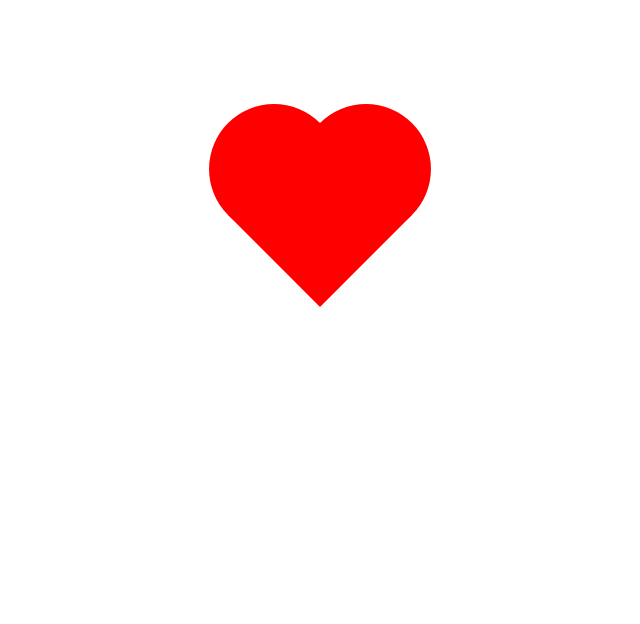
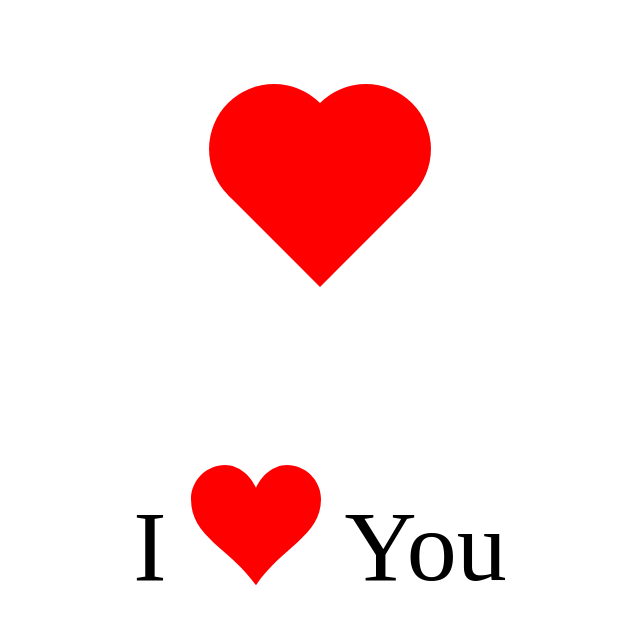
Before and after one commit to Bshar-Bkaya/Creat-heart, a plain HTML site: page index.html in a window 1280 px wide. Shown: the whole page, without its empty margins (320-960 px from the left). Drawn offline with Linux system fonts and the light colour scheme.

Commit message:
Add the moving heart

```diff
--- a/index.html
+++ b/index.html
@@ -9,6 +9,16 @@
     <title>Heart</title>
   </head>
   <body>
-    <div class="heart"></div>
+     <div class="heart"></div>
+    <div class="moveing-heart">
+      <span>I</span>
+      <svg class="heart2" viewBox="0 0 32 29.6">
+        <path
+          d="M23.6,0c-3.4,0-6.3,2.7-7.6,5.6C14.7,2.7,11.8,0,8.4,0C3.8,0,0,3.8,0,8.4c0,9.4,9.5,11.9,16,21.2c6.1-9.3,16-12.1,16-21.2C32,3.8,28.2,0,23.6,0z"
+        />
+      </svg>
+
+      <span>You</span>
+    </div>
   </body>
 </html>
--- a/style.css
+++ b/style.css
@@ -2,7 +2,7 @@
 .heart {
   background-color  : red;
   height            : 130px;
-  margin            : 150px auto;
+  margin            : 130px auto 200px;
   position          : relative;
   transform         : rotate(-45deg);
   width             : 130px;
@@ -28,3 +28,37 @@
   left  : 65px;
   top   : 0;
 }
+
+
+/* Creat the moveing heart  */
+.heart2 {
+  fill       : red;
+  position   : relative;
+  top        : 5px;
+  animation  : pulse 1s ease infinite;
+  width      : 130px;
+
+}
+
+@keyframes pulse {
+  0% {
+    transform  : scale(1);
+  }
+
+  50% {
+    transform  : scale(1.3);
+  }
+
+  100% {
+    transform  : scale(1);
+  }
+}
+
+.moveing-heart {
+  text-align  : center;
+}
+
+.moveing-heart span {
+  font-size  : 100px;
+  margin     : 0 20px;
+}
```
